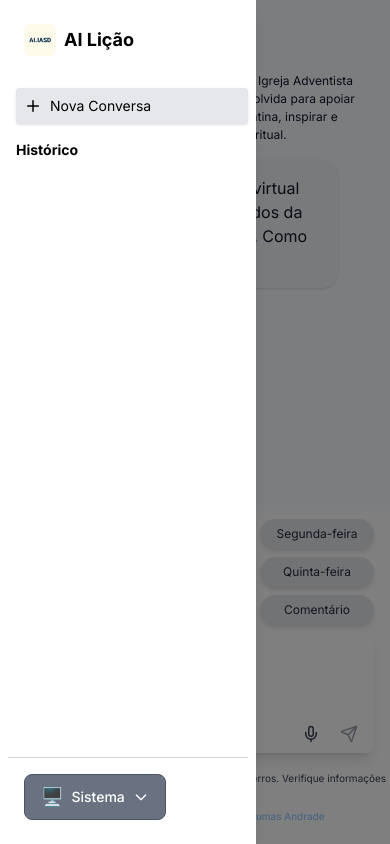
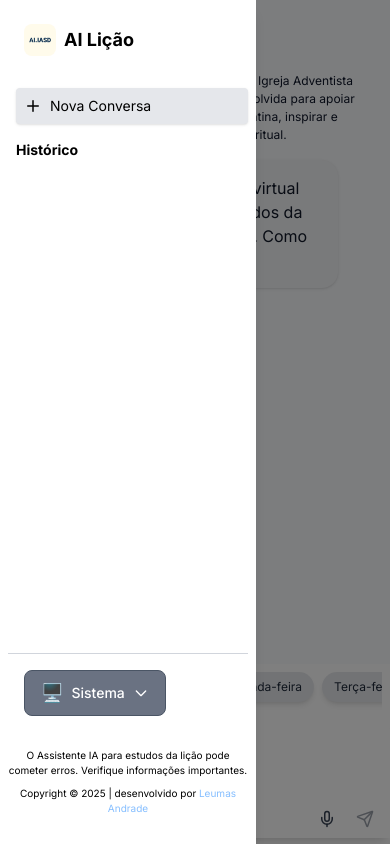
Before and after one commit to LeumasDev93/chat-IA-Licao, a Next.js app: page / in a window 390 px wide. Both pictures are taken after a click on the button 37 px from the left and 37 px from the top of the page. Built offline with nearby package versions, Linux system fonts and the light colour scheme.

Commit message:
melhorias

```diff
--- a/app/globals.css
+++ b/app/globals.css
@@ -73,3 +73,12 @@ body {
 .theme-transition {
   transition: opacity 0.3s ease;
 }
+
+/* Esconde a barra de scroll mas mantém a funcionalidade */
+.no-scrollbar {
+  -ms-overflow-style: none;  /* IE e Edge */
+  scrollbar-width: none;     /* Firefox */
+}
+.no-scrollbar::-webkit-scrollbar {
+  display: none;  /* Chrome, Safari e Opera */
+}
--- a/app/page.tsx
+++ b/app/page.tsx
@@ -406,9 +406,11 @@ export default function Home() {
     }
   `}
           >
-            <div className="mx-auto max-w-3xl w-full px-4 pb-3">
+            <div className="mx-auto max-w-3xl w-full sm:px-4 sm:pb-3">
               {messages.length <= 1 && (
-                <div className="grid grid-cols-3 md:grid-cols-4 lg:grid-cols-5 gap-2 mb-2">
+                <div className="mb-2">
+                  {/* Desktop (grid) */}
+                  <div className="hidden sm:grid grid-cols-3 md:grid-cols-4 lg:grid-cols-5 gap-2">
                     {quickReplies.map((reply, index) => (
                       <QuickReply
                         key={index}
@@ -422,6 +424,25 @@ export default function Home() {
                         }
                       />
                     ))}
+                  </div>
+
+                  {/* Mobile (scroll horizontal sem barra visível) */}
+                  <div className="sm:hidden mx-2 flex overflow-x-auto space-x-2 pb-2 no-scrollbar">
+                    {quickReplies.map((reply, index) => (
+                      <div key={index} className="flex-shrink-0">
+                        <QuickReply
+                          text={reply}
+                          onClick={
+                            !isTyping
+                              ? () => {
+                                  void handleSendMessage(undefined, reply);
+                                }
+                              : () => {}
+                          }
+                        />
+                      </div>
+                    ))}
+                  </div>
                 </div>
               )}
 
@@ -442,7 +463,7 @@ export default function Home() {
                     rows={4}
                     style={{ minHeight: "50px", maxHeight: "150px" }}
                     className={`
-        w-full px-4 py-3 pr-16 text-base rounded-lg sm:rounded-xl focus:outline-none focus:ring-1 shadow-lg resize-none
+        w-full px-4 py-3 pr-16 text-base rounded-t-2xl sm:rounded-xl focus:outline-none focus:ring-1 shadow-lg resize-none
         ${
           resolvedTheme === "dark"
             ? "bg-gray-700 text-white focus:ring-gray-300"
@@ -515,7 +536,7 @@ export default function Home() {
               </form>
             </div>
 
-            <div className="flex flex-col w-full pb-5 text-center text-[10px] xl:text-xs space-y-2">
+            <div className="hidden sm:flex flex-col w-full pb-5 text-center text-[10px] xl:text-xs space-y-2">
               <span>
                 O Assistente IA para estudos da lição pode cometer erros.
                 Verifique informações importantes.
--- a/components/Header.tsx
+++ b/components/Header.tsx
@@ -28,6 +28,7 @@ const ChatSidebar: React.FC<ChatSidebarProps> = ({
   const [isMobile, setIsMobile] = useState(false);
   const { theme } = useTheme();
   const [resolvedTheme, setResolvedTheme] = useState<"light" | "dark">("light");
+  const currentYear = new Date().getFullYear();
 
   // Detecta tema do sistema
   useEffect(() => {
@@ -242,6 +243,17 @@ const ChatSidebar: React.FC<ChatSidebarProps> = ({
               <div className={`p-4 border-t ${borderColor}`}>
                 <ThemeSwitch />
               </div>
+
+              <div className=" flex sm:hidden flex-col w-full pb-5 text-center text-[10px] xl:text-xs space-y-2">
+                <span>
+                  O Assistente IA para estudos da lição pode cometer erros.
+                  Verifique informações importantes.
+                </span>
+                <span>
+                  Copyright © {currentYear} | desenvolvido por
+                  <span className="text-blue-400/70"> Leumas Andrade</span>
+                </span>
+              </div>
             </div>
           </aside>
         </>
```
Also changed, not shown: public/sw.js. Lines whose indentation alone changed are shown as unchanged.
